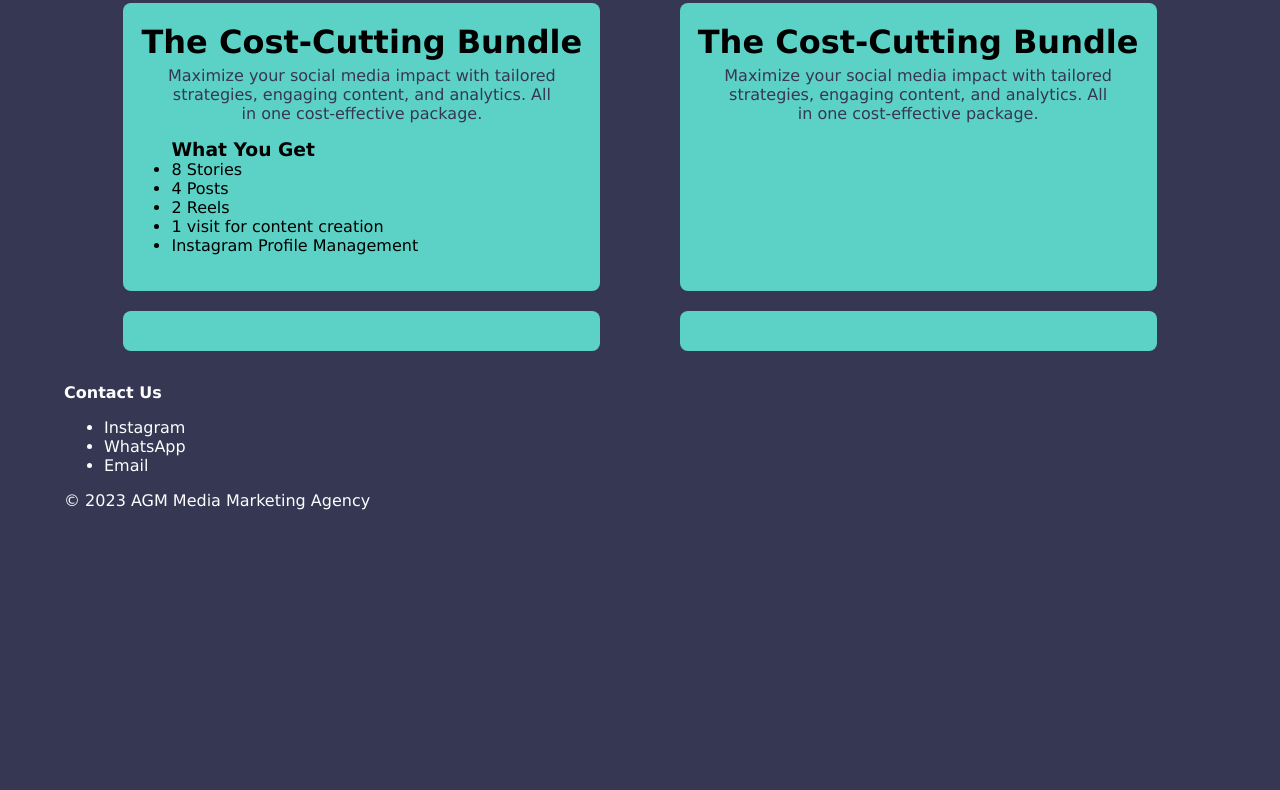
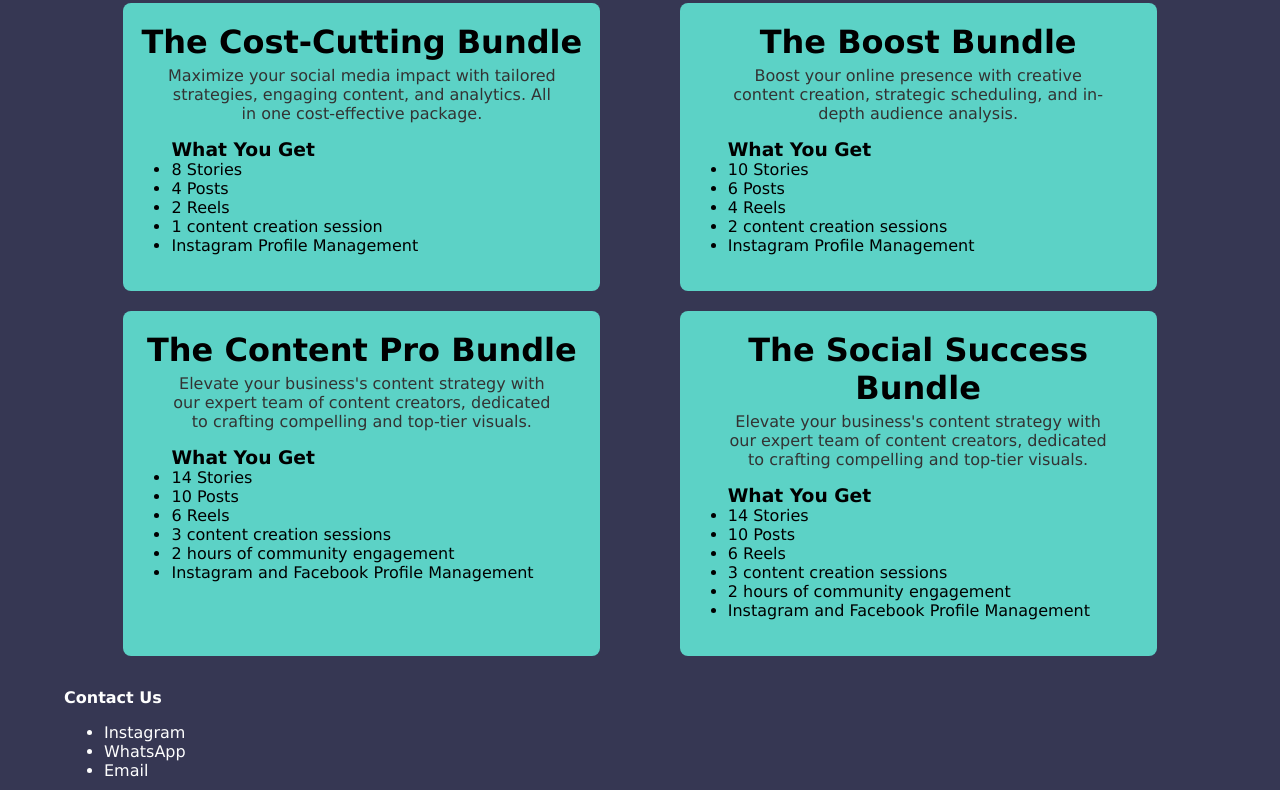
Before and after one commit to JadBizri/agm, a plain HTML site: page index.html in a window 1280 px wide. Shown: the part 726-1516 px from the top of the page. Before the commit the page ends 1268 px from the top, so only its background shows below. Drawn offline with Linux system fonts and the light colour scheme.

Commit message:
Added more bundles

```diff
--- a/index.html
+++ b/index.html
@@ -19,7 +19,7 @@
     <main>
         <div class="main">
             <p id="question">Ready to <span class="keywords">Elevate</span><span class="block">your Brand?</span></p>
-            <p class="info">You bring the vision and we do the magic. Let's shine in the digital spotlight <a href="#bundles" class="link">together</a>.</p>
+            <p class="info">You bring the vision and we do the magic. Let's shine in the digital spotlight <a target="_blank" href="https://www.instagram.com/agm__agency/" class="link">together</a>.</p>
         </div>
 
         <div class="services">
@@ -35,7 +35,7 @@
         </div>
 
         <br>
-        <h1 id="bundles">Our Current Bundles</h1>
+        <h1 id="bundles">Our Monthly Bundles</h1>
         <br>
 
         <div class="bundles">
@@ -47,23 +47,53 @@
                         <li>8 Stories</li>
                         <li>4 Posts</li>
                         <li>2 Reels</li>
-                        </li>
-                        <li>1 visit for content creation</li>
+                        <li>1 content creation session</li>
                         <li>Instagram Profile Management</li>
                     </ul>
                 </div>
 
                 <div class="bundle">
-                    <h1>The Cost-Cutting Bundle</h1>
-                    <p>Maximize your social media impact with tailored strategies, engaging content, and analytics. All in one cost-effective package.</p>
+                    <h1>The Boost Bundle</h1>
+                    <p>Boost your online presence with creative content creation, strategic scheduling,
+                        and in-depth audience analysis.
+                    </p>
+                    <ul><h3>What You Get</h3>
+                        <li>10 Stories</li>
+                        <li>6 Posts</li>
+                        <li>4 Reels</li>
+                        <li>2 content creation sessions</li>
+                        <li>Instagram Profile Management</li>
+                    </ul>
                 </div>
 
                 <div class="bundle">
-
+                    <h1>The Content Pro Bundle</h1>
+                    <p>Elevate your business's content strategy with our expert team of content creators, dedicated
+                        to crafting compelling and top-tier visuals.
+                    </p>
+                    <ul><h3>What You Get</h3>
+                        <li>14 Stories</li>
+                        <li>10 Posts</li>
+                        <li>6 Reels</li>
+                        <li>3 content creation sessions</li>
+                        <li>2 hours of community engagement</li>
+                        <li>Instagram and Facebook Profile Management</li>
+                    </ul>
                 </div>
 
                 <div class="bundle">
-
+                    <h1>The Social Success Bundle</h1>
+                    <p>Elevate your business's content strategy with our expert team of content creators, dedicated
+                        to crafting compelling and top-tier visuals.
+                    </p>
+                    <ul><h3>What You Get</h3>
+                        <li>14 Stories</li>
+                        <li>10 Posts</li>
+                        <li>6 Reels</li>
+                        <li>3 content creation sessions</li>
+                        <li>2 hours of community engagement</li>
+                        <li>Instagram and Facebook Profile Management</li>
+                    </ul>
                 </div>
 
         </div>
--- a/styles.css
+++ b/styles.css
@@ -43,9 +43,10 @@ header{
     width: 100%;
     box-sizing: border-box;
     background-color: #363753;
-    padding-bottom: 0;
+    padding-bottom: 8px;
     padding-top: 8px;
     flex-wrap: wrap;
+    border-bottom: solid;
 }
 
 #question {
@@ -132,13 +133,12 @@ img {
     width: 40%;
     min-width: 250px;
     border-radius: 0.5em;
-
     color: black;
 }
 
 .bundle p {
     padding: 0 35px;
-    color: #363753;
+    color: #333333;
     margin: 0;
     margin-top: 5px;
 }
```
